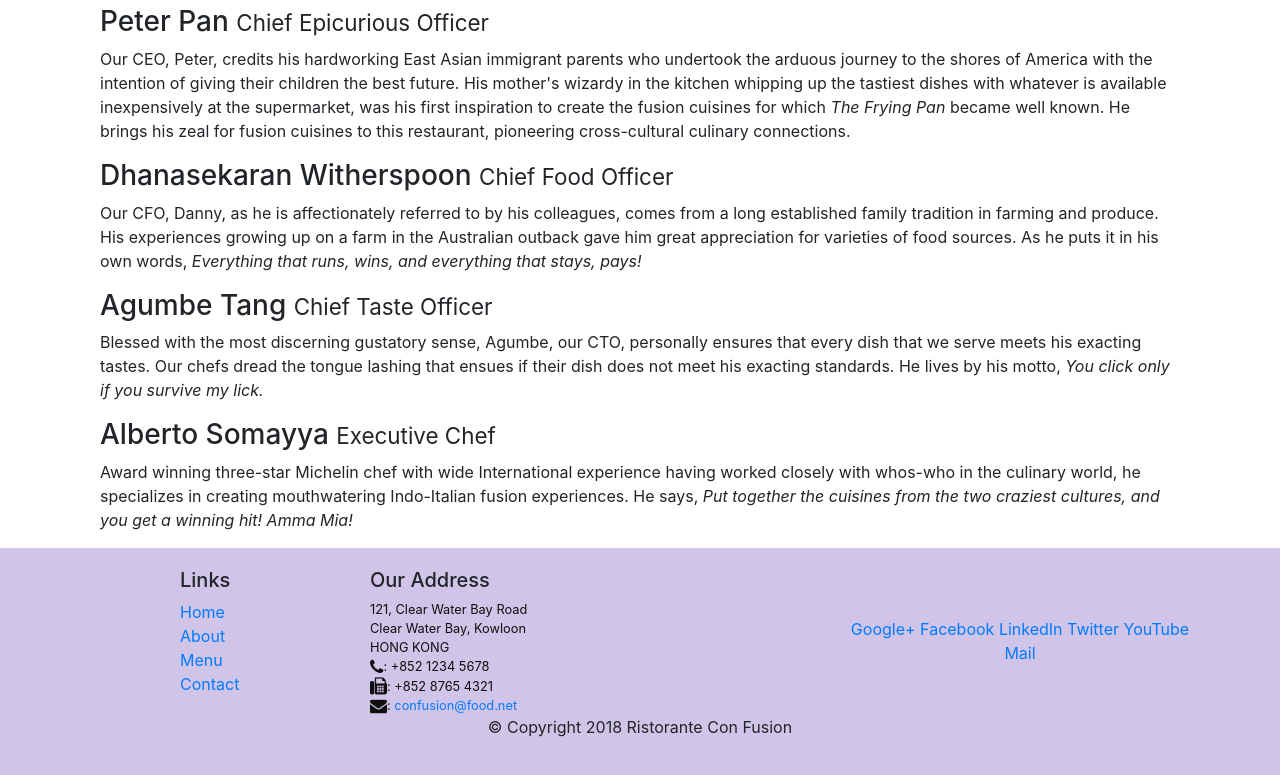
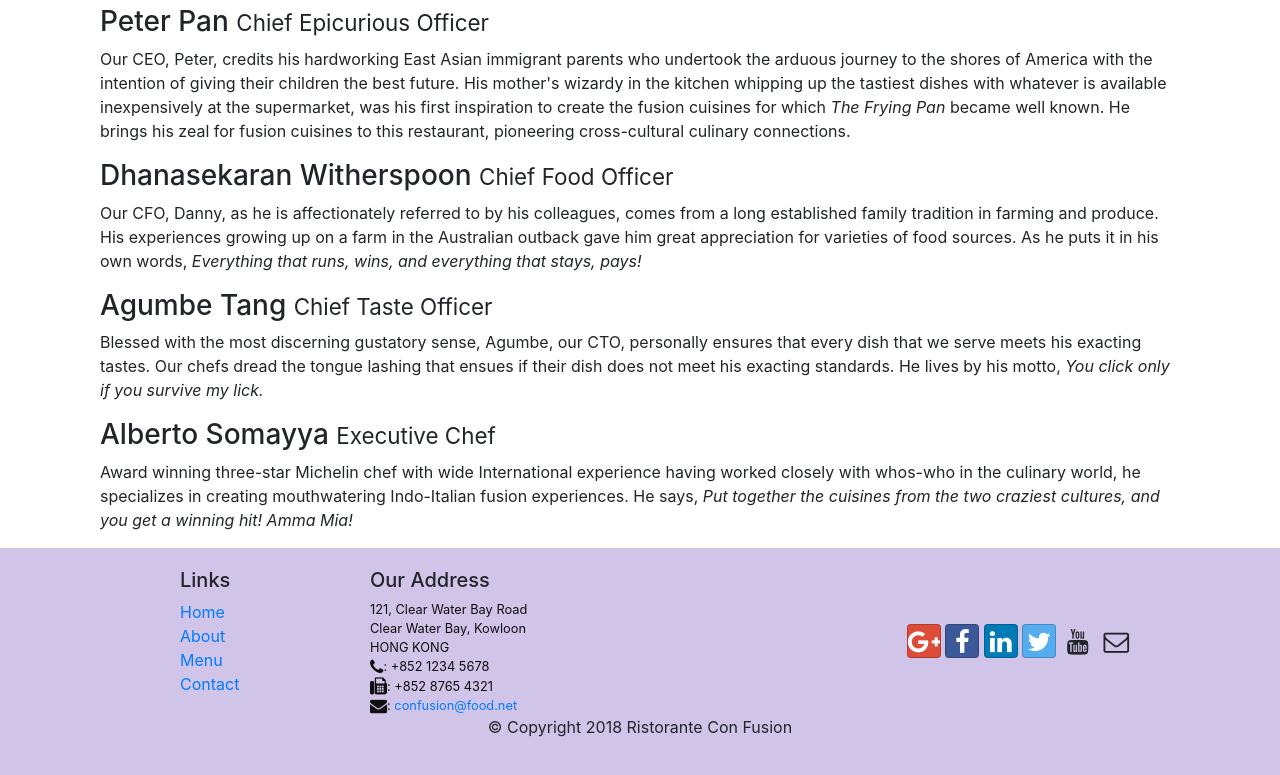
Before and after one commit to deepikagoel1/bootstrap4-app, a website: page aboutus.html in a window 1280 px wide. Shown: the part 800-1575 px from the top of the page. Drawn offline with nearby package versions, Linux system fonts and the light colour scheme.

Commit message:
update social media icons using i class and buttons

```diff
--- a/aboutus.html
+++ b/aboutus.html
@@ -9,7 +9,7 @@
 
     <!-- Bootstrap CSS -->
     <link rel="stylesheet" href="node_modules/bootstrap/dist/css/bootstrap.min.css">
-    <link rel="stylesheet" href="node_modules/font-awesome/cSS/font-awesome.min.css">
+    <link rel="stylesheet" href="node_modules/font-awesome/css/font-awesome.min.css">
     <link rel="stylesheet" href="node_modules/bootstrap-social/bootstrap-social.css">
     <link rel="stylesheet" href="CSS/styles.css">
 
@@ -118,12 +118,12 @@
                 </div>
                 <div class="col-12 col-sm-4 align-self-center">
                     <div class="text-center">
-                        <a href="http://google.com/+">Google+</a>
-                        <a href="http://www.facebook.com/profile.php?id=">Facebook</a>
-                        <a href="http://www.linkedin.com/in/">LinkedIn</a>
-                        <a href="http://twitter.com/">Twitter</a>
-                        <a href="http://youtube.com/">YouTube</a>
-                        <a href="mailto:">Mail</a>
+                        <a class="btn btn-social-icon btn-google" href="http://google.com/+"><i class="fa fa-google-plus fa-lg"></i></a>
+                        <a class="btn btn-social-icon btn-facebook" href="http://www.facebook.com/profile.php?id="><i class="fa fa-facebook fa-lg"></i></a>
+                        <a class="btn btn-social-icon btn-linkedin" href="http://www.linkedin.com/in/"><i class="fa fa-linkedin fa-lg"></i></a>
+                        <a class="btn btn-social-icon btn-twitter" href="http://twitter.com/"><i class="fa fa-twitter fa-lg"></i></a>
+                        <a class="btn btn-social-icon btn-youtube" href="http://youtube.com/"><i class="fa fa-youtube fa-lg"></i></a>
+                        <a class="btn btn-social-icon" href="mailto:"><i class="fa fa-envelope-o fa-lg"></i></a>
                     </div>
                 </div>
            </div>
```
Also changed, not shown: index.html (+6 -6 lines), 1 other file.
